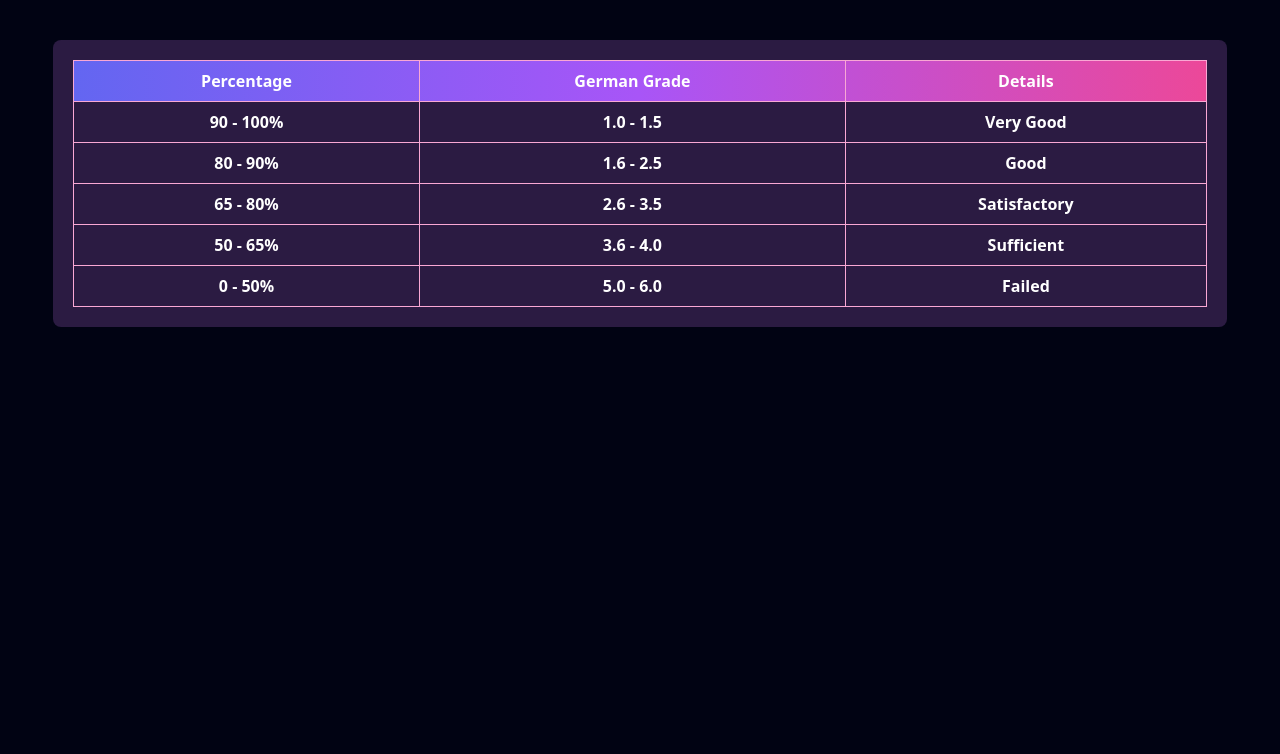
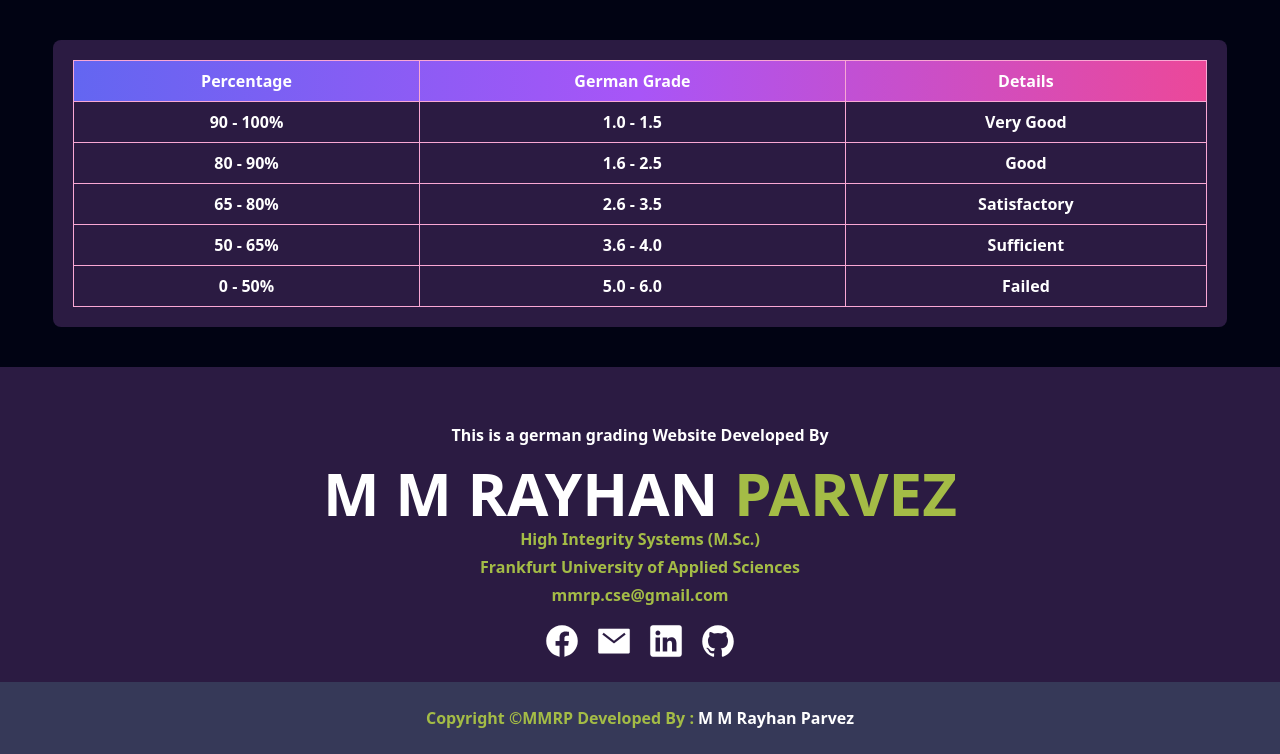
Before and after one commit to rayhan60611/german-grade-conversion, a plain HTML site: page index.html in a window 1280 px wide. Shown: the part 684-1438 px from the top of the page. Before the commit the page ends 1051 px from the top, so only its background shows below. Drawn offline with nearby package versions, Linux system fonts and the light colour scheme.

Commit message:
footer done

```diff
--- a/index.html
+++ b/index.html
@@ -5,8 +5,17 @@
     <meta name="viewport" content="width=device-width, initial-scale=1.0" />
     <title>German Grade Conversion(Uni-Assist)</title>
     <script src="https://cdn.tailwindcss.com"></script>
+    <script
+      type="module"
+      src="https://unpkg.com/ionicons@7.1.0/dist/ionicons/ionicons.esm.js"
+    ></script>
+    <script
+      nomodule
+      src="https://unpkg.com/ionicons@7.1.0/dist/ionicons/ionicons.js"
+    ></script>
   </head>
   <body class="bg-[#010313] text-white">
+    <!-- header -->
     <header class="bg-[#2B1B42] drop-shadow-2xl">
       <h1
         class="text-center text-xl sm:text-4xl md:text-6xl font-bold p-4 drop-shadow-2xl pb-6"
@@ -14,6 +23,7 @@
         German Grading Calculator
       </h1>
     </header>
+    <!-- main -->
     <main class="w-11/12 mx-auto my-10">
       <!-- first div -->
       <div class="mx-auto flex flex-col lg:flex-row gap-12 lg:gap-4 my-10">
@@ -152,6 +162,69 @@
         </table>
       </div>
     </main>
-    <footer></footer>
+
+    <!-- footer -->
+    <footer class="bg-[#2B1B42] flex flex-col items-center gap-4">
+      <div class="text-center mt-14">
+        <p class="font-bold text-base mb-4 px-4">
+          This is a german grading Website Developed By
+        </p>
+        <h1 class="uppercase text-2xl sm:text-6xl font-bold">
+          <span class="text-white">M M Rayhan</span>
+          <span class="text-[#a4bc46]">Parvez</span>
+        </h1>
+        <p class="font-bold text-base mt-1 px-4 text-[#a4bc46]">
+          High Integrity Systems (M.Sc.)
+        </p>
+        <p class="font-bold text-base mt-1 px-4 text-[#a4bc46]">
+          Frankfurt University of Applied Sciences
+        </p>
+        <p class="font-bold text-base mt-1 px-4 text-[#a4bc46]">
+          mmrp.cse@gmail.com
+        </p>
+      </div>
+
+      <div class="flex gap-4 text-4xl text-white">
+        <a
+          class="hover:scale-150 transition duration-150 ease-out hover:ease-in hover:text-pink-500"
+          target="_blank"
+          href="https://www.facebook.com/Attentive.Stupid/"
+        >
+          <ion-icon name="logo-facebook"></ion-icon
+        ></a>
+        <a
+          target="_blank"
+          class="hover:scale-150 transition duration-150 ease-out hover:ease-in hover:text-pink-500"
+          href="mailto: mmrp.cse@gmail.com"
+          ><ion-icon name="mail-sharp"></ion-icon
+        ></a>
+
+        <a
+          target="_blank"
+          class="hover:scale-150 transition duration-150 ease-out hover:ease-in hover:text-pink-500"
+          href="https://www.linkedin.com/in/rayhan60611/"
+          ><ion-icon name="logo-linkedin"></ion-icon
+        ></a>
+        <a
+          class="hover:scale-150 transition duration-150 ease-out hover:ease-in hover:text-pink-500"
+          target="_blank"
+          href="https://github.com/rayhan60611"
+          ><ion-icon name="logo-github"></ion-icon
+        ></a>
+      </div>
+      <div
+        class="bg-[#363958] w-full py-6 text-[#A4BC46] text-center font-bold px-4"
+      >
+        <p class="">
+          Copyright &copy;MMRP Developed By :
+          <a
+            class="text-white transition duration-150 ease-out hover:ease-in hover:text-pink-500"
+            href="https://www.facebook.com/Attentive.Stupid/"
+            target="_blank"
+            >M M Rayhan Parvez</a
+          >
+        </p>
+      </div>
+    </footer>
   </body>
 </html>
```
Also changed, not shown: js/calculation.js (added).
